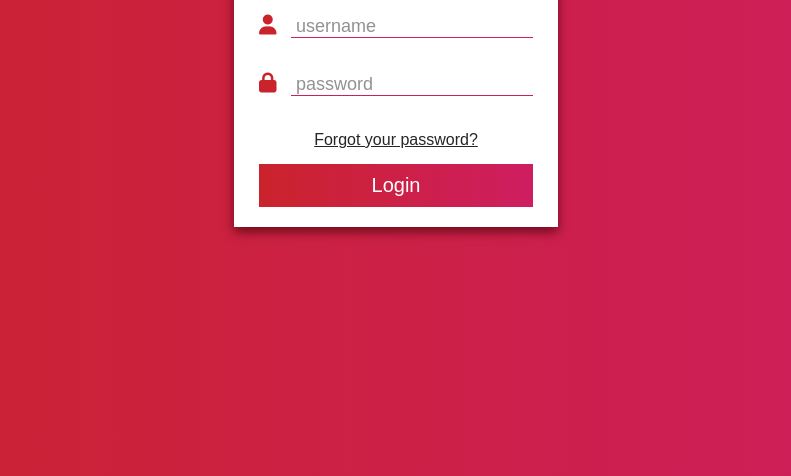
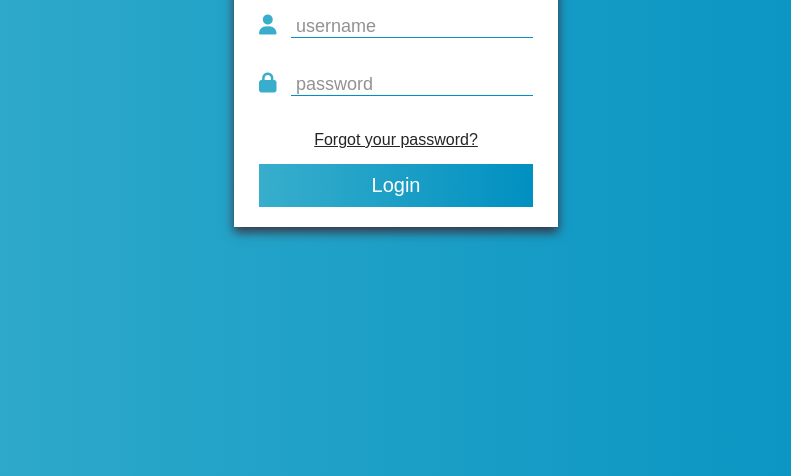
Before and after one commit to fsica0308/TP_TecnoLive, a plain HTML site: page login.html in a window 1280 px wide. Shown: the part 324-800 px from the top of the page, without its empty margins (244-1035 px from the left). Drawn offline with Linux system fonts and the light colour scheme.

Commit message:
cambios colores

```diff
--- a/css/style-form.css
+++ b/css/style-form.css
@@ -10,7 +10,7 @@ body {
     align-items: center;
     justify-content: center;
     min-height: 100vh;
-    background: linear-gradient(to right, #cb232c, #ce1d61);
+    background: linear-gradient(to right, #38AECC, #0090C1);
 }
 
 form {
@@ -36,7 +36,7 @@ form label {
 
 form label .fa-solid {
     font-size: 20px;
-    color: #cb232c;
+    color: #38AECC;
     margin-right: 10px;
 }
 
@@ -44,7 +44,7 @@ form label input {
     outline: none;
     border: none;
     color: #252525;
-    border-bottom: solid 1px #ce1d61;
+    border-bottom: solid 1px #0090C1;
     padding: 0 5px;
     font-size: 18px;
 }
@@ -62,7 +62,7 @@ form .link {
 form button {
     color: #fff;
     border: none;
-    background: linear-gradient(to right, #cb232c, #ce1d61);
+    background: linear-gradient(to right, #38AECC, #0090C1);
     padding: 10px 15px;
     cursor: pointer;
     font-size: 20px;
--- a/css/style-login.css
+++ b/css/style-login.css
@@ -10,7 +10,7 @@ body {
     align-items: center;
     justify-content: center;
     min-height: 100vh;
-    background: linear-gradient(to right, #cb232c, #ce1d61);
+    background: linear-gradient(to right, #38AECC, #0090C1);
 }
 
 form {
@@ -35,7 +35,7 @@ form label {
 
 form label .fa-solid {
     font-size: 20px;
-    color: #cb232c;
+    color: #38AECC;
     margin-right: 10px;
 }
 
@@ -43,7 +43,7 @@ form label input {
     outline: none;
     border: none;
     color: #252525;
-    border-bottom: solid 1px #ce1d61;
+    border-bottom: solid 1px #0090C1;
     padding: 0 5px;
     font-size: 18px;
 }
@@ -61,7 +61,7 @@ form .link {
 form button {
     color: #fff;
     border: none;
-    background: linear-gradient(to right, #cb232c, #ce1d61);
+    background: linear-gradient(to right, #38AECC, #0090C1);
     padding: 10px 15px;
     cursor: pointer;
     font-size: 20px;
```
